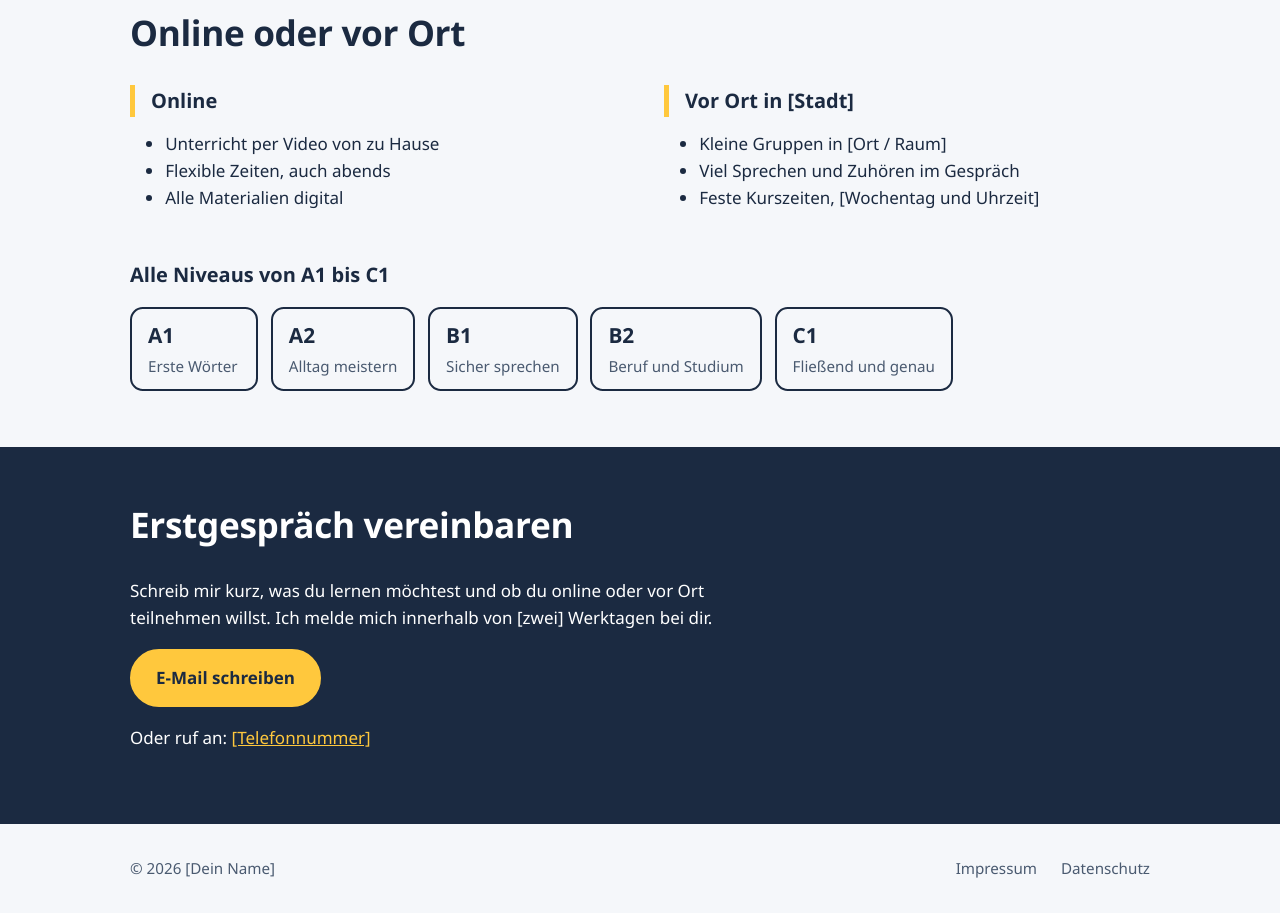
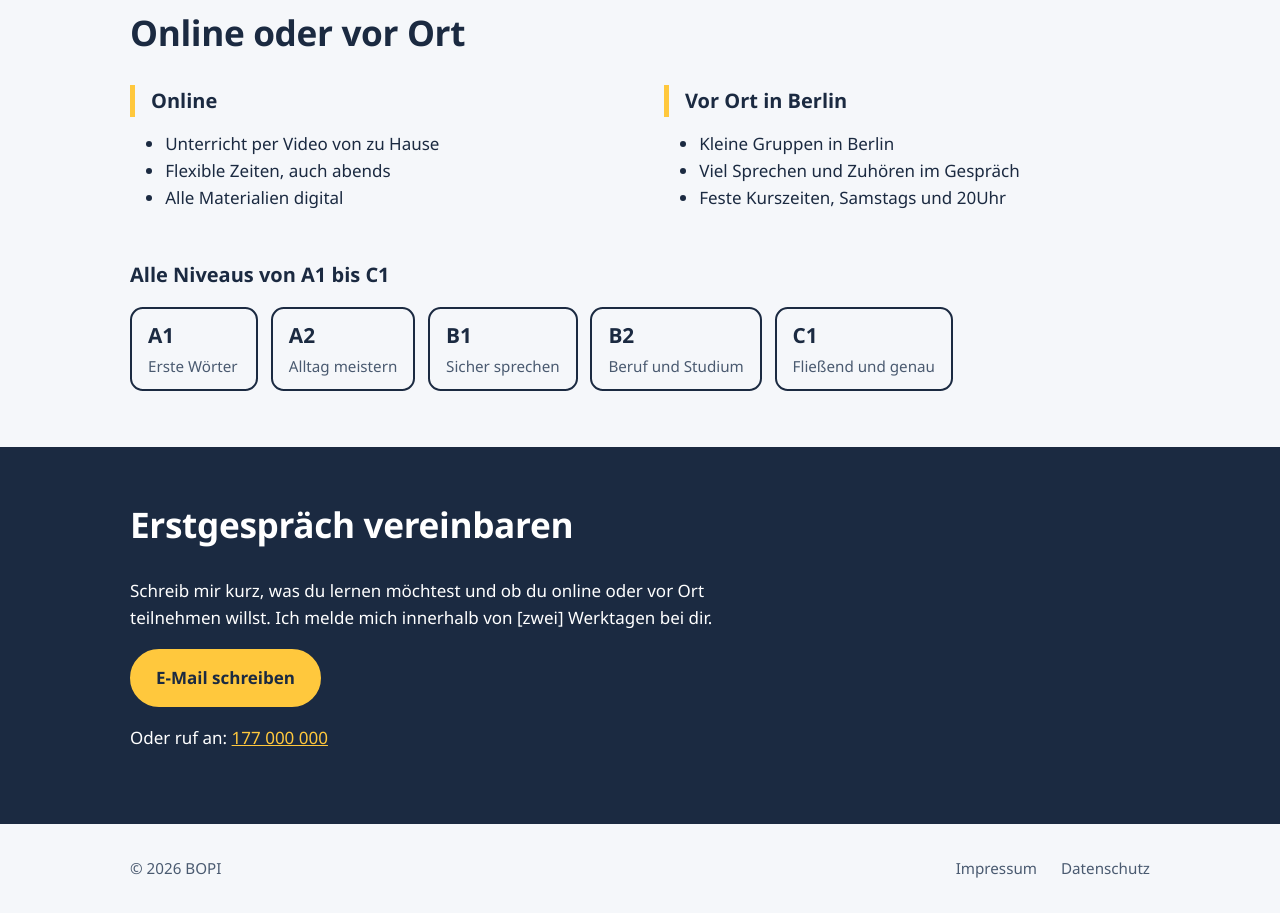
Before and after one commit to Pacoleger/meine-deutschkurse-2026, a plain HTML site: page index.html in a window 1280 px wide. Shown: the part 1180-2093 px from the top of the page. Drawn offline with Linux system fonts and the light colour scheme.

Commit message:
Update index.html

```diff
--- a/index.html
+++ b/index.html
@@ -147,7 +147,7 @@
 
 <header>
   <div class="wrap">
-    <a class="marke" href="#">Deutschkurse [Dein Name]</a>
+    <a class="marke" href="#">Deutschkurse BOPI </a>
     <nav aria-label="Hauptnavigation">
       <a href="#fuer-wen">Für wen</a>
       <a href="#kurse">Kurse</a>
@@ -210,11 +210,11 @@
           </ul>
         </div>
         <div>
-          <h3>Vor Ort in [Stadt]</h3>
+          <h3>Vor Ort in Berlin </h3>
           <ul>
-            <li>Kleine Gruppen in [Ort / Raum]</li>
+            <li>Kleine Gruppen in Berlin </li>
             <li>Viel Sprechen und Zuhören im Gespräch</li>
-            <li>Feste Kurszeiten, [Wochentag und Uhrzeit]</li>
+            <li>Feste Kurszeiten, Samstags und 20Uhr </li>
           </ul>
         </div>
       </div>
@@ -234,14 +234,14 @@
       <h2>Erstgespräch vereinbaren</h2>
       <p>Schreib mir kurz, was du lernen möchtest und ob du online oder vor Ort teilnehmen willst. Ich melde mich innerhalb von [zwei] Werktagen bei dir.</p>
       <p><a class="btn" href="mailto:deine-adresse@beispiel.de?subject=Anfrage%20Deutschkurs">E-Mail schreiben</a></p>
-      <p>Oder ruf an: <a href="tel:+490000000000">[Telefonnummer]</a></p>
+      <p>Oder ruf an: <a href="tel:+490000000000"> 177 000 000 </a></p>
     </div>
   </section>
 </main>
 
 <footer>
   <div class="wrap">
-    <span>© 2026 [Dein Name]</span>
+    <span>© 2026 BOPI </span>
     <nav aria-label="Rechtliches">
       <a href="impressum.html">Impressum</a>
       <a href="datenschutz.html">Datenschutz</a>
```
